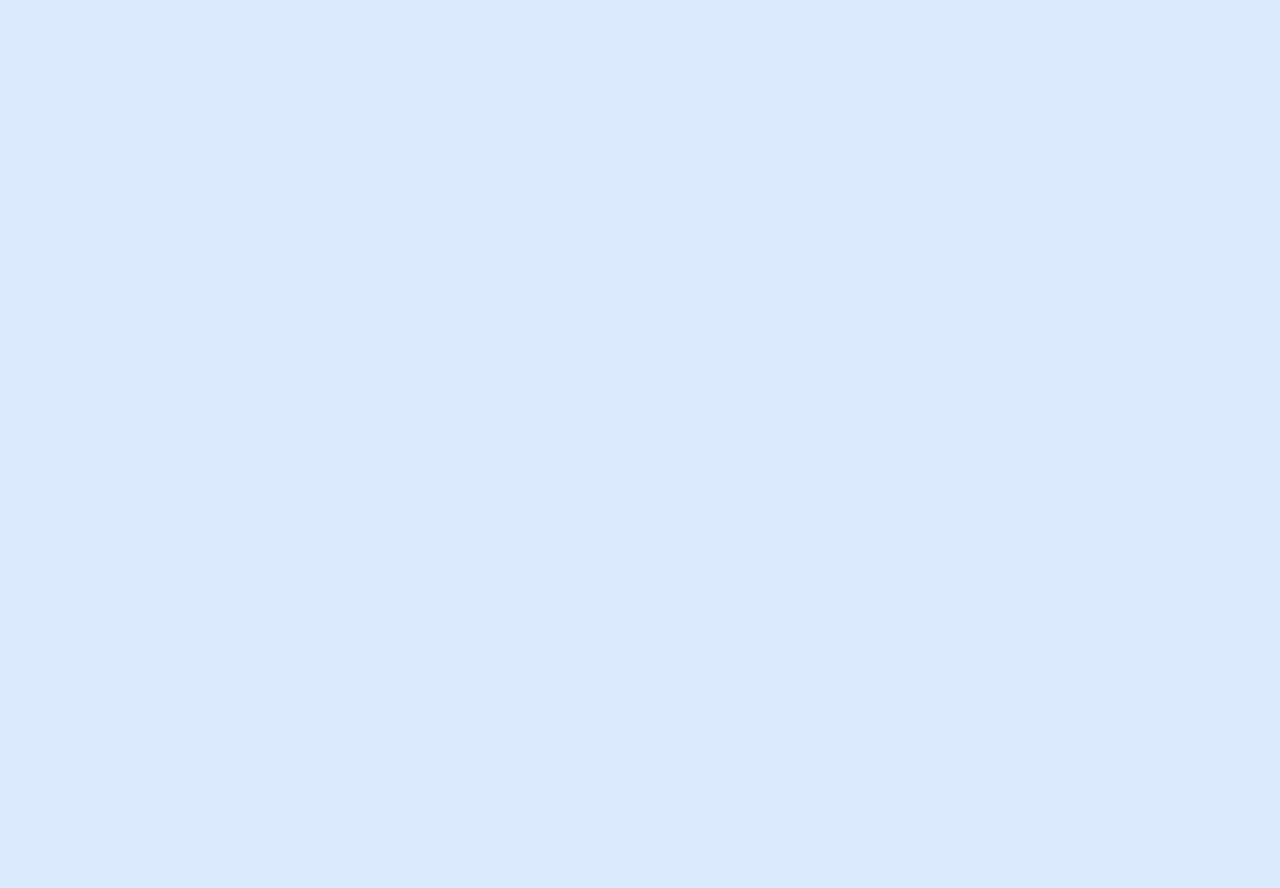
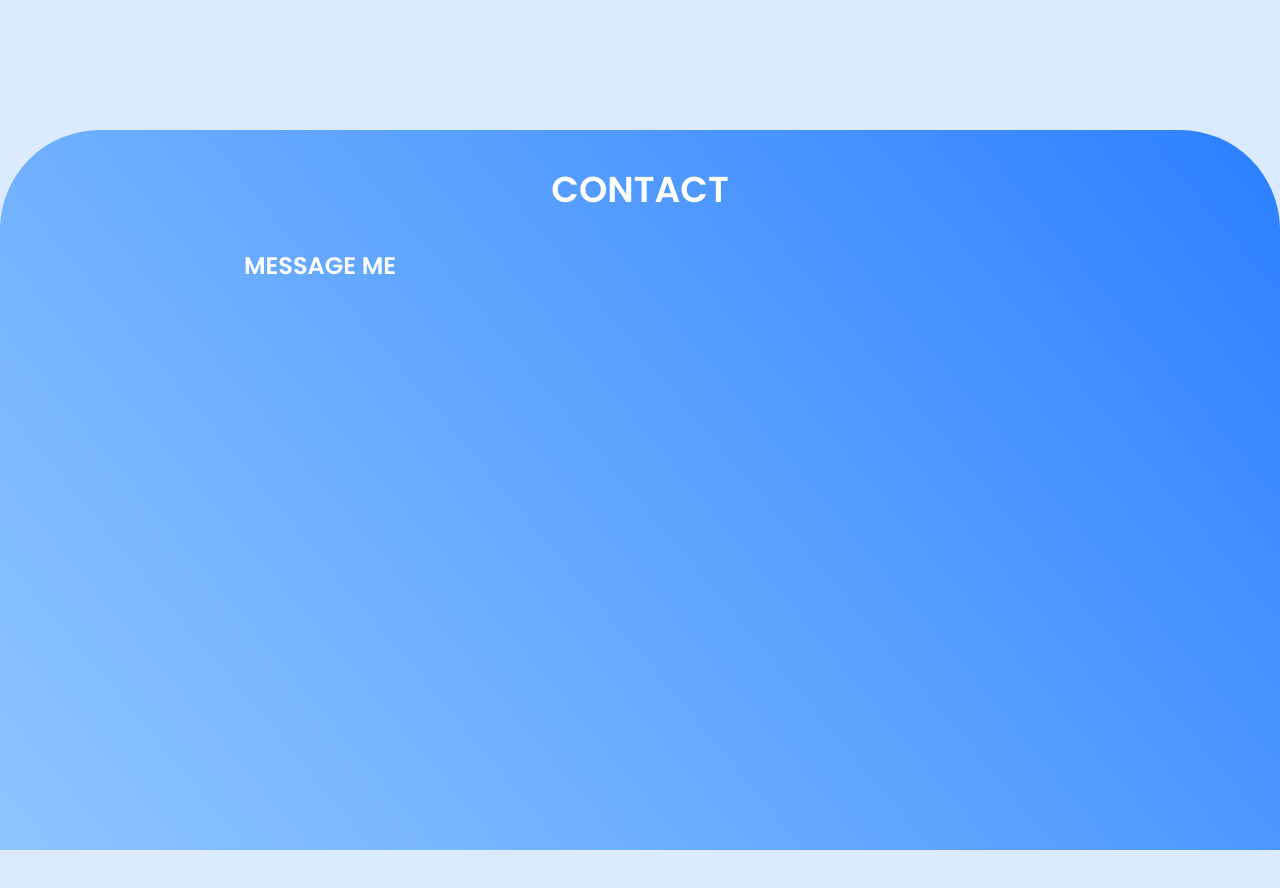
Before and after one commit to kaaper11/Portfolio, a React (Vite) app in the folder Portfolio/: page / in a window 1280 px wide. Shown: the part 2320-3208 px from the top of the page. Built offline with nearby package versions, Linux system fonts and the light colour scheme; a web font is replaced by a local one.

Commit message:
Add section contact.

```diff
--- a/Portfolio/src/components/startPage.jsx
+++ b/Portfolio/src/components/startPage.jsx
@@ -63,7 +63,7 @@ import React, {useRef, useState} from "react";
 
 
      return (
-         <div className="container  mx-auto bg-blue-100 h-1000 scroll-smooth ">
+         <div className="container  mx-auto bg-blue-100 h-1000  scroll-smooth ">
              <nav className="bg-blue-200">
                  <div className="flex items-center justify-between h-15 text-white text-lg font-sans px-4">
                      <a className="" href="/">LOGO</a>
@@ -76,7 +76,7 @@ import React, {useRef, useState} from "react";
                      </div>
                  </div>
              </nav>
-             <div className="container grid grid-cols-2  text-center mt-13 ">
+             <div className="container grid grid-cols-2   text-center mt-13 ">
                  <div className=" flex items-center justify-center grid grid-rows-[70px_auto_0px_auto] gap-7 ">
                      <span className="text-5xl font-bold text-gray-500 h-10">I'm a </span>
                      <span className="text-7xl  text-white" >FUll STACK DEVELOPER </span>
@@ -175,6 +175,18 @@ import React, {useRef, useState} from "react";
                  </div>
              </section>
 
+             <section className="h-180 bg-linear-50 from-blue-300 to-blue-500 rounded-t-[100px] mt-65">
+                 <div className="flex items-center justify-center ">
+                     <span className="mt-10 text-white text-4xl font-bold ">CONTACT</span>
+                 </div>
+                 <div className="grid grid-cols-2 ">
+                        <div className="grid grid-rows-4 flex items-center justify-center  mt-10">
+                            <p className="text-2xl text-white font-bold">MESSAGE ME</p>
+                            <div></div>
+                        </div>
+                 </div>
+             </section>
+
          </div>
      )
  }
```
